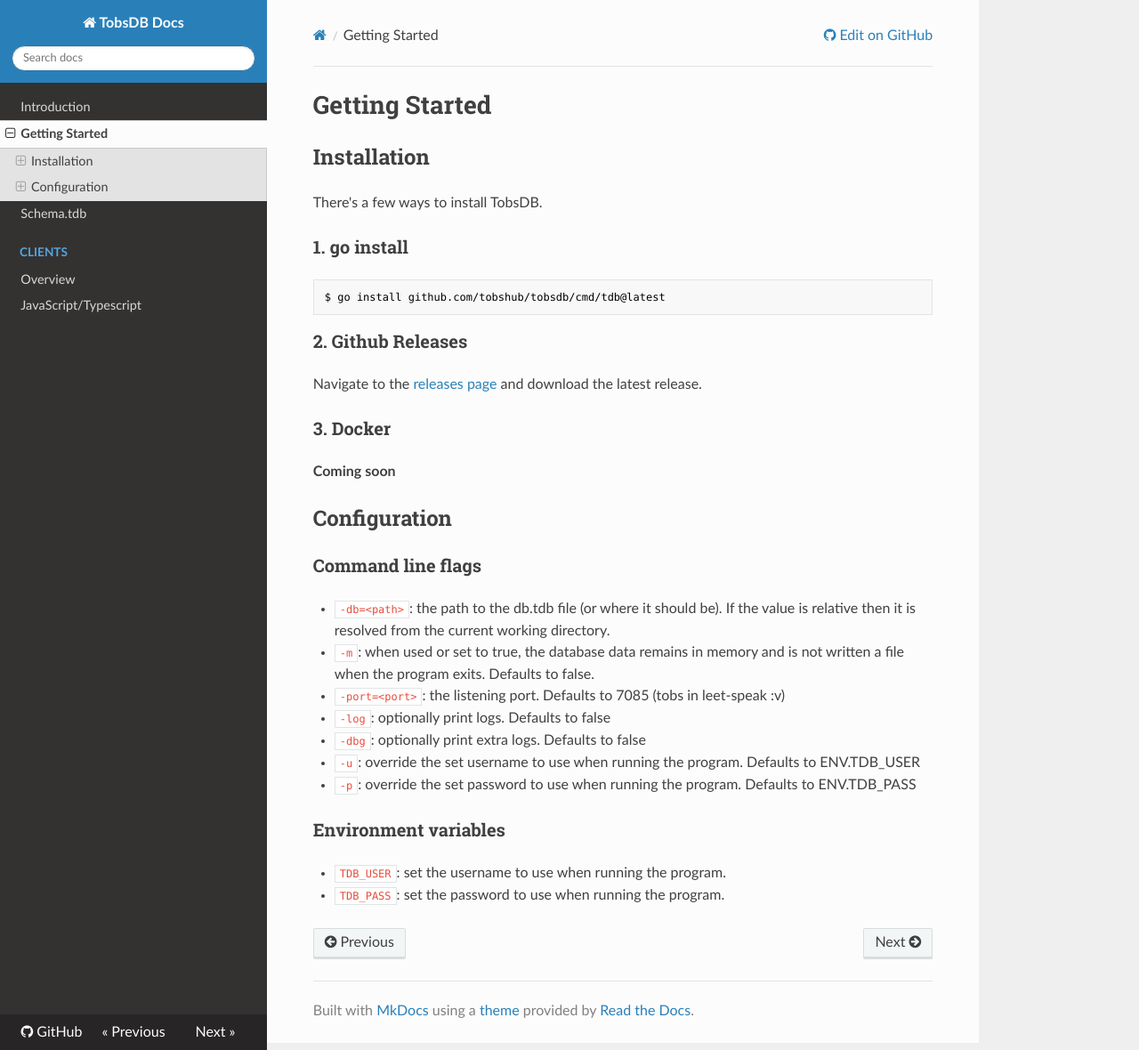
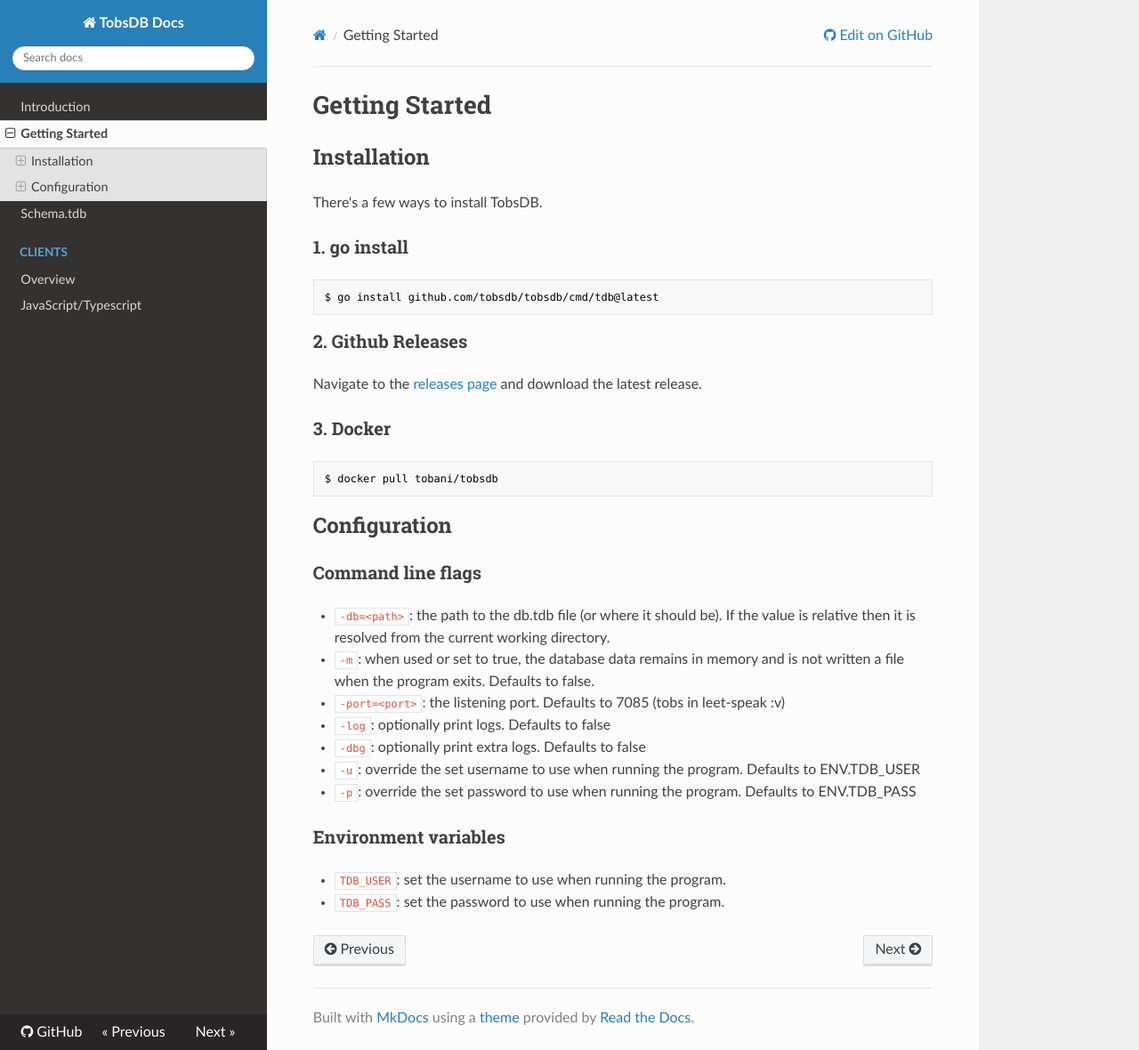
Before and after one commit to tobsdb/tobsdb, an MkDocs documentation site: the page built from docs/getting-started.md, in a window 1280 px wide and 1180 px high. Shown: the whole window at 89% size. Built offline with MkDocs 1.6.1, drawn with Linux system fonts in a browser that asks for light colours; nearby versions of some CDN libraries.

Commit message:
docs: update getting started

````diff
--- a/docs/getting-started.md
+++ b/docs/getting-started.md
@@ -7,16 +7,18 @@
 ### 1. go install
 
 ```bash
-$ go install github.com/tobshub/tobsdb/cmd/tdb@latest
+$ go install github.com/tobsdb/tobsdb/cmd/tdb@latest
 ```
 
 ### 2. Github Releases
 
-Navigate to the [releases page](https://github.com/tobshub/tobsdb/releases) and download the latest release.
+Navigate to the [releases page](https://github.com/tobsdb/tobsdb/releases) and download the latest release.
 
 ### 3. Docker
 
-**Coming soon**
+```bash
+$ docker pull tobani/tobsdb
+```
 
 
 ## Configuration
````
